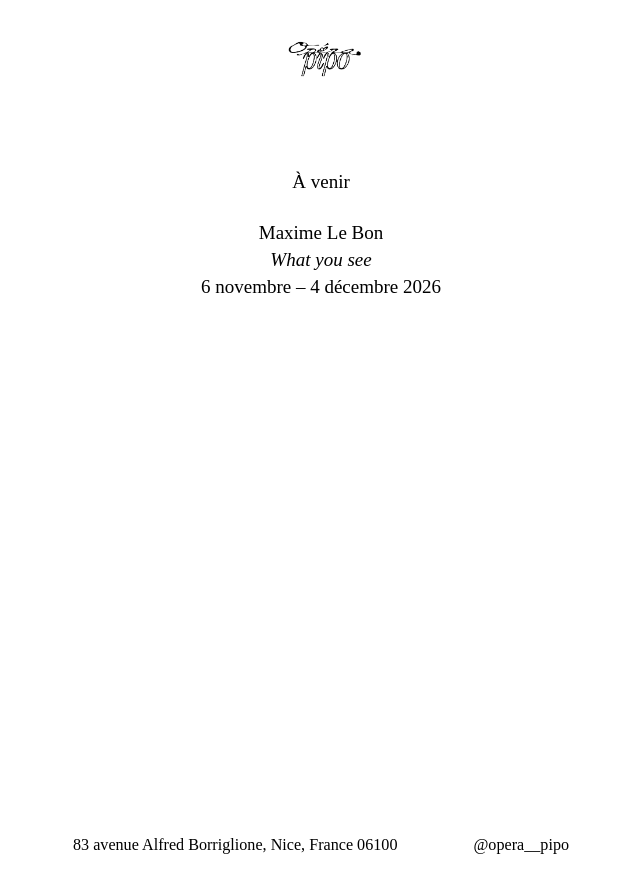
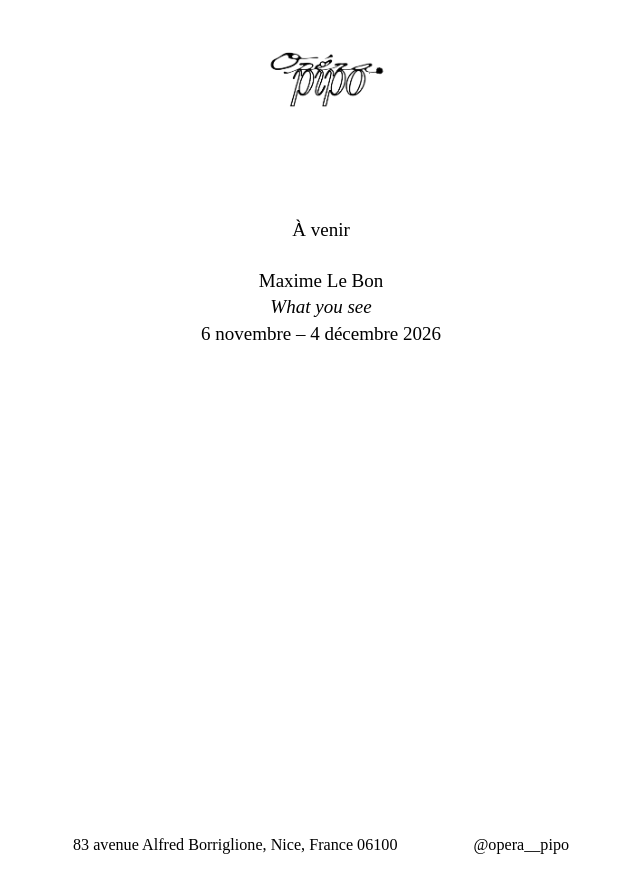
Before and after one commit to mooncharlie/operapipo, a Jekyll site: the page built from index.html, in a window 1280 px wide. Shown: the top 893 px of the page, without its empty margins (319-959 px from the left). Built offline with Jekyll 4.4.1, drawn with Linux system fonts in a browser that asks for light colours.

Commit message:
Modify header background and logo height
Updated styles for header and logo elements.

```diff
--- a/assets/style.css
+++ b/assets/style.css
@@ -33,24 +33,28 @@ a:focus-visible { outline: 1px solid var(--texte); outline-offset: 4px; }
   position: sticky;
   top: 0;
   z-index: 10;
-  background: var(--fond);
+  background: transparent;
+  /* background: var(--fond); */
   padding: 1.2rem 1rem;
   margin-bottom: 1.6rem;
+  pointer-events: none;
 }
 .nom {
   display: inline-block;
   font-size: 2.6rem;
   line-height: 1;
   letter-spacing: -0.02em;
+  pointer-events: auto;
 }
 
 /* Logo : hauteur réglable ici (JPG, PNG ou SVG) */
 .logo {
   display: block;
-  height: 4.5rem;
+  height: 7rem;
   width: auto;
   max-width: 80vw;
   object-fit: contain;
+  mix-blend-mode: difference
 }
 
 main {
@@ -109,5 +113,5 @@ main {
 @media (max-width: 480px) {
   html { font-size: 17px; }
   .nom { font-size: 2.1rem; }
-  .logo { height: 3.5rem; }
+  .logo { height: 5rem; }
 }
```
